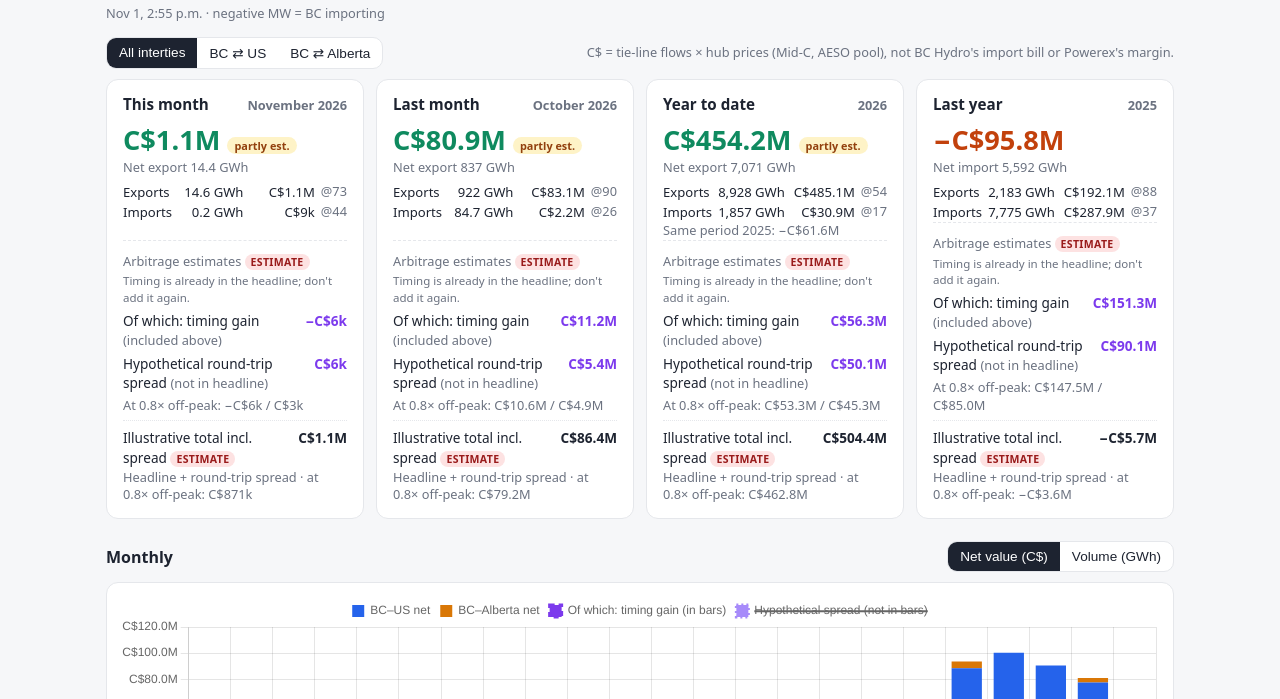
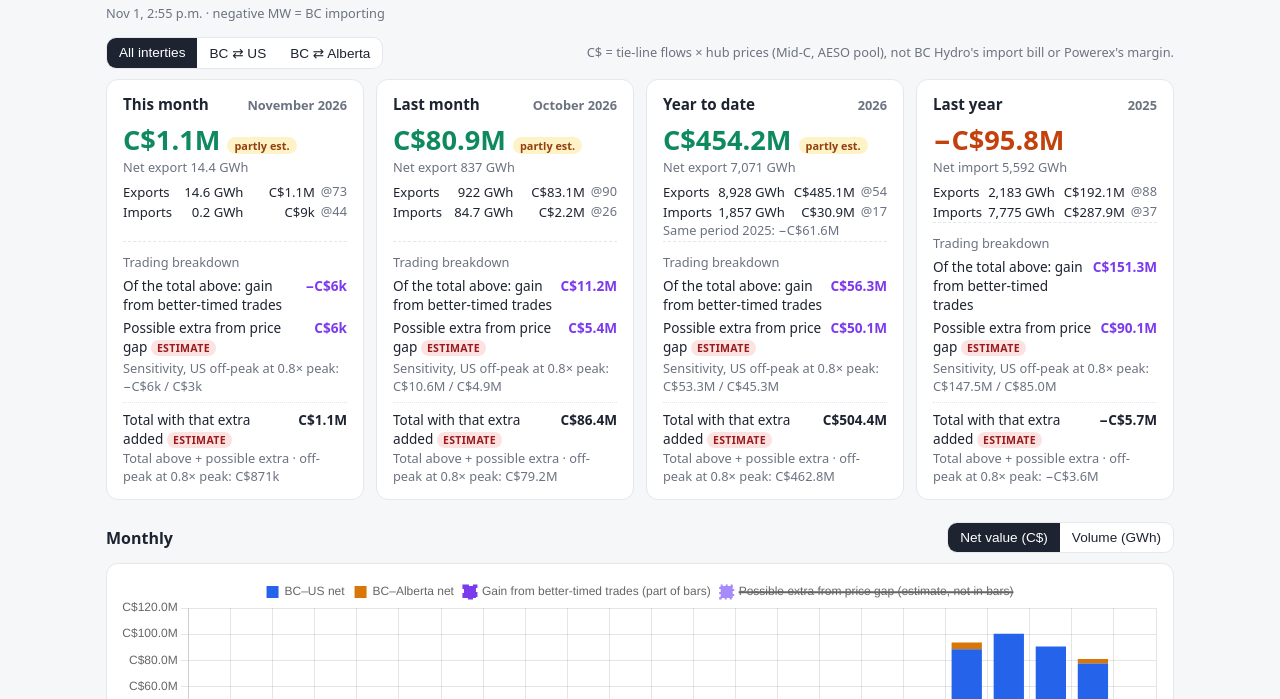
Before and after one commit to warrenboyle/bc-powerflow, a plain HTML site: page docs/index.html in a window 1280 px wide. Shown: the part 101-800 px from the top of the page. Drawn offline with nearby package versions, Linux system fonts and the light colour scheme.

Commit message:
Plain-language trading labels: timing gain shown as part of total (no ESTIMATE); ESTIMATE only on price-gap extra and total-with-extra; tooltips/method note off-peak 0.8x as only assumption

```diff
--- a/docs/index.html
+++ b/docs/index.html
@@ -97,12 +97,11 @@ function cards(d){
   const a=A.periods[k];let arb='';
   if(a){const b=a.base,o=a.offpeak_sens;
    const tm=view==='us'?b.timing_us_cad:view==='ab'?b.timing_ab_cad:b.timing_cad, tmo=view==='us'?o.timing_us_cad:view==='ab'?o.timing_ab_cad:o.timing_cad;
-   arb=`<div class="arb"><div class="row"><span class="k">Arbitrage estimates <span class="est">ESTIMATE</span></span></div>
-   <div class="k note">Timing is already in the headline; don't add it again.</div>
-   <div class="row" title="Part of the headline total, not added to it: the gain from trading in better-priced hours than the month's average. Sum of hourly flow × (hour price − that tie's monthly average price). With Mid-C off-peak at ${f}× peak: ${C(tmo)}"><span>Of which: timing gain <span class="k">(included above)</span></span><b>${C(tm)}</b></div>
-   ${view==='total'?`<div class="row" title="Hypothetical, not in the headline, overlaps with timing: (avg export price − avg import price) × min(export, import MWh), per month. With Mid-C off-peak at ${f}× peak: ${C(o.spread_cad)}"><span>Hypothetical round-trip spread <span class="k">(not in headline)</span></span><b>${C(b.spread_cad)}</b></div>`:''}
-   <div class="k" style="margin-top:2px">At ${f}× off-peak: ${C(tmo)}${view==='total'?' / '+C(o.spread_cad):''}</div>
-   ${view==='total'?`<div class="itot" title="Illustrative only: headline hub-priced net value + hypothetical round-trip spread. Timing is not added (already in the headline). With Mid-C off-peak at ${f}× peak: ${C((o.net_cad??s.net_cad)+o.spread_cad)}"><div class="row"><span>Illustrative total incl. spread <span class="est">ESTIMATE</span></span><b>${C(s.net_cad+b.spread_cad)}</b></div><div class="k">Headline + round-trip spread${o.net_cad!=null?` · at ${f}× off-peak: ${C(o.net_cad+o.spread_cad)}`:''}</div></div>`:''}</div>`;}
+   arb=`<div class="arb"><div class="row"><span class="k">Trading breakdown</span></div>
+      <div class="row" title="Part of the total above, not extra. Computed from the same hourly flows and hub prices as the total: how much more BC earned (or saved) by exporting in higher-priced hours and importing in cheaper ones, versus trading the same volumes at the month's average price. The only assumption is the sensitivity figure below, which prices US off-peak hours at ${f}× the peak price: ${C(tmo)}"><span>Of the total above: gain from better-timed trades</span><b>${C(tm)}</b></div>
+   ${view==='total'?`<div class="row" title="A what-if, not counted in the total above. Each month, the volume BC both imported and exported, times the gap between its average export price and average import price. Partly overlaps the line above. The off-peak sensitivity (US off-peak hours at ${f}× peak) is the only price assumption: ${C(o.spread_cad)}"><span>Possible extra from price gap <span class="est">ESTIMATE</span></span><b>${C(b.spread_cad)}</b></div>`:''}
+   <div class="k" style="margin-top:2px">Sensitivity, US off-peak at ${f}× peak: ${C(tmo)}${view==='total'?' / '+C(o.spread_cad):''}</div>
+   ${view==='total'?`<div class="itot" title="Rough what-if: the total above plus the possible extra from the price gap. The better-timed gain is not added again because it is already in the total. Only assumption: sensitivity with US off-peak at ${f}× peak: ${C((o.net_cad??s.net_cad)+o.spread_cad)}"><div class="row"><span>Total with that extra added <span class="est">ESTIMATE</span></span><b>${C(s.net_cad+b.spread_cad)}</b></div><div class="k">Total above + possible extra${o.net_cad!=null?` · off-peak at ${f}× peak: ${C(o.net_cad+o.spread_cad)}`:''}</div></div>`:''}</div>`;}
   return `<div class="card"><h3>${names[k]} <span class="k">${p.label.replace(' to date','')}</span></h3>
   <div class="big ${s.net_cad>=0?'pos':'neg'}">${C(s.net_cad)} ${badge}</div>
   <div class="k" style="margin-bottom:6px">${s.net_mwh>=0?'Net export':'Net import'} ${G(Math.abs(s.net_mwh))}</div>
@@ -120,8 +119,8 @@ function mainChart(d){
   ds=[];
   if(view!=='ab')ds.push({type:'bar',label:'BC–US net',data:M.map(m=>m.us_net_cad),backgroundColor:'#2563eb',stack:'n'});
   if(view!=='us')ds.push({type:'bar',label:'BC–Alberta net',data:M.map(m=>m.ab_net_cad),backgroundColor:'#d97706',stack:'n'});
-  if(view==='total'){ds.push({type:'line',label:'Of which: timing gain (in bars)',data:M.map(m=>AM[m.month]?AM[m.month].timing_cad:null),borderColor:'#7c3aed',backgroundColor:'#7c3aed',borderDash:[5,4],pointRadius:2,tension:.25,stack:'t'});
-   ds.push({type:'line',label:'Hypothetical spread (not in bars)',data:M.map(m=>AM[m.month]?AM[m.month].spread_cad:null),borderColor:'#a78bfa',backgroundColor:'#a78bfa',borderDash:[2,3],pointRadius:2,tension:.25,stack:'s',hidden:true});}
+  if(view==='total'){ds.push({type:'line',label:'Gain from better-timed trades (part of bars)',data:M.map(m=>AM[m.month]?AM[m.month].timing_cad:null),borderColor:'#7c3aed',backgroundColor:'#7c3aed',borderDash:[5,4],pointRadius:2,tension:.25,stack:'t'});
+   ds.push({type:'line',label:'Possible extra from price gap (estimate, not in bars)',data:M.map(m=>AM[m.month]?AM[m.month].spread_cad:null),borderColor:'#a78bfa',backgroundColor:'#a78bfa',borderDash:[2,3],pointRadius:2,tension:.25,stack:'s',hidden:true});}
   y={stacked:true,ticks:{callback:v=>C(v)}};
  }else{
   if(view==='total')ds=[{label:'Exports',data:M.map(m=>m.exp_mwh/1000),backgroundColor:'#0f8a5f'},{label:'Imports',data:M.map(m=>-m.imp_mwh/1000),backgroundColor:'#c2410c'}];
@@ -158,8 +157,8 @@ function notes(d){
  `<b>Value</b> = hourly flow × hub price, in C$ (Bank of Canada USD/CAD). Exports earn, imports cost. Not BC Hydro/Powerex settlements.`,
  `<b>Prices:</b> BC–US uses the Mid-C day-ahead <i>peak</i> price for every hour (no free off-peak series), so night hours are likely overvalued; latest delivery day ${d.midc_last_delivery}, later days carry it forward (partly est.). BC–Alberta uses the hourly AESO pool price.`,
  `<b>Flows:</b> BC Hydro official hourly data (${r('us_bch')}), then EIA BPA–BC Hydro tie (${r('us_eia')}), then BC Hydro's 5-min real-time page, offset-corrected by ~${Math.round(d.us5_bias||200)} MW (provisional). BC–AB ${r('ab_aeso')} uses AESO settled schedules as a stand-in until BC Hydro posts actuals.`,
- `<b>Headline</b> on each card = full hub-priced value of net flows (exports − imports). Timing is a component inside it; the spread is a hypothetical extra shown only in the illustrative total; and not Powerex's profit.`,
- `<b>Timing gain</b> (included in the headline) = Σ hourly flow × (hour price − that tie's monthly average price): how much the headline beats valuing every hour at the month's average. <b>Hypothetical round-trip spread</b> (not in the headline, overlaps timing) = (avg export price − avg import price) × min(export, import MWh), per month: what buying and re-selling the matched volume would be worth. Don't add timing to the headline again. <b>Illustrative total incl. spread</b> = headline + round-trip spread (ESTIMATE; timing not added). Sensitivity prices Mid-C off-peak hours (${f.offpeak_hours||'nights/Sundays'}) at ${f.offpeak_factor}× peak, an assumption.`,
+ `<b>Total</b> on each card = exports minus imports, each valued at hub market prices. It is not BC Hydro's import bill or Powerex's profit.`,
+ `<b>Gain from better-timed trades</b> is part of the total, not extra, and uses the same data: each hour's flow × (that hour's price − the month's average price), summed. <b>Possible extra from price gap</b> (ESTIMATE, not in the total, partly overlaps the gain) = volume BC both imported and exported in a month × (average export price − average import price). <b>Total with that extra added</b> (ESTIMATE) = total + possible extra. The only assumption is the sensitivity figure, which prices US off-peak hours (${f.offpeak_hours||'nights/Sundays'}) at ${f.offpeak_factor}× the peak price.`,
  `* = month contains estimated hours. Positive = BC exporting/earning. Times are Pacific (BC is on permanent UTC−7).`
  ].map(x=>`<li>${x}</li>`).join('');
 }
```
